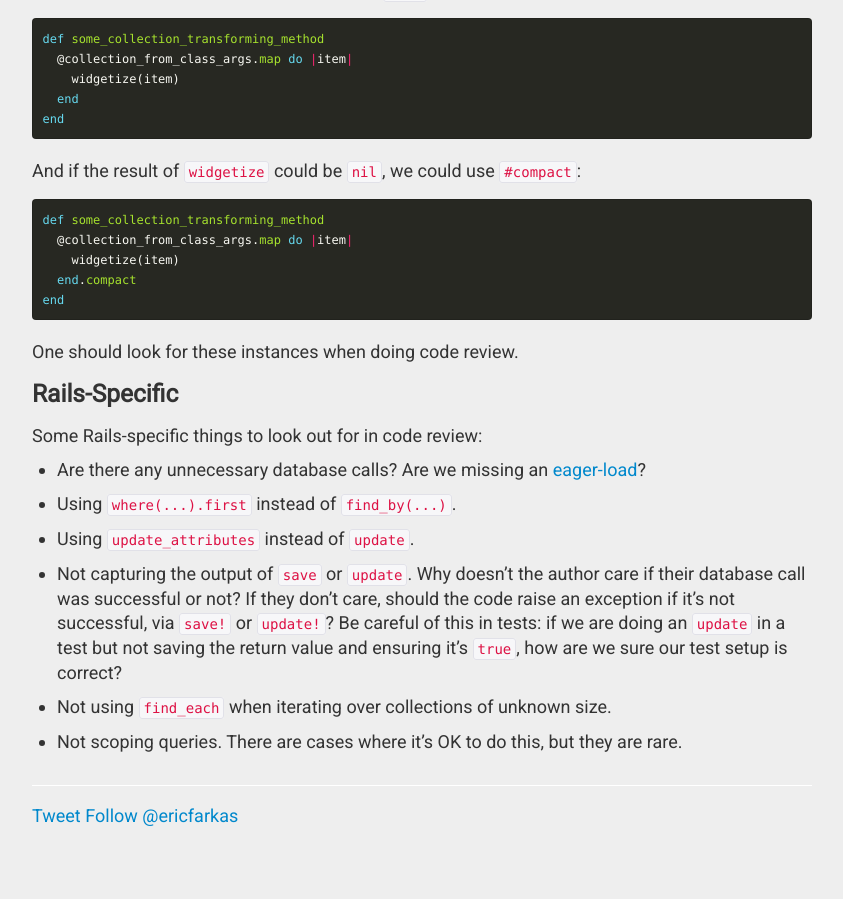
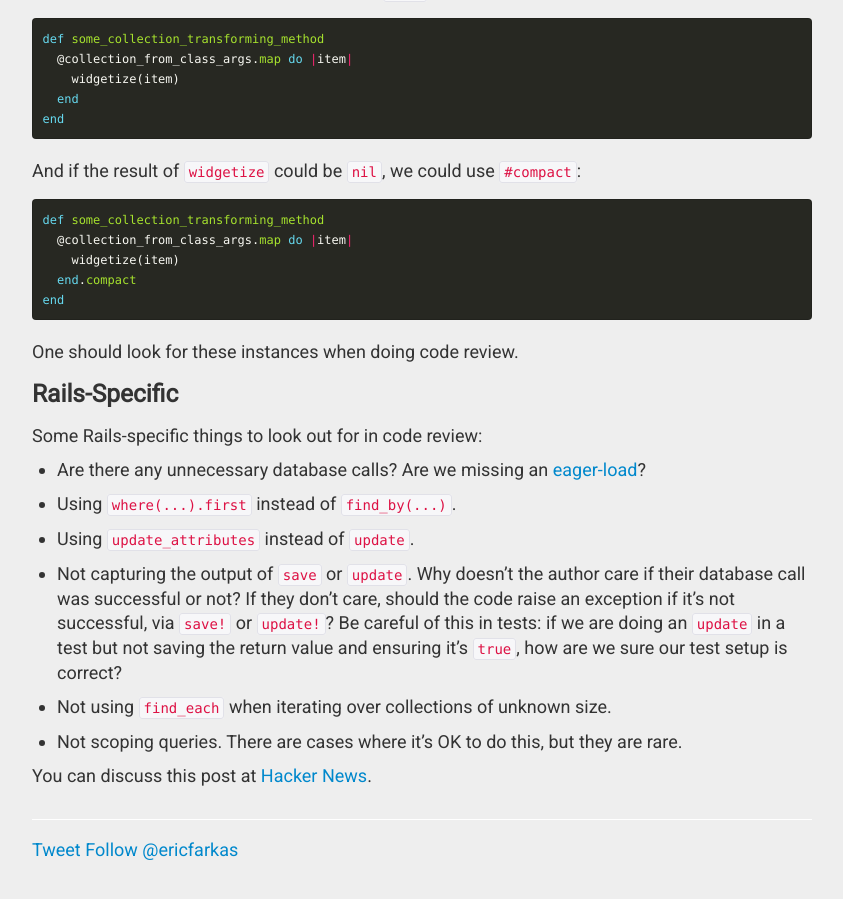
Before and after one commit to speric/speric.github.com, a Jekyll site: the page built from _posts/2020-01-09-questions-i-ask-during-code-review.md, in a window 1280 px wide and 900 px high, scrolled down 2512 px. Shown: the whole window, without its empty margins (218-1061 px from the left). Built offline with Jekyll 4.4.1, drawn with Linux system fonts in a browser that asks for light colours; some web fonts are replaced; comment, search, counter and statistics services are not loaded; before the commit the page ends 3378 px from its top, so only the background shows below that; some of the changed lines change nothing that is shown.

Commit message:
Add HN link

```diff
--- a/_posts/2020-01-09-questions-i-ask-during-code-review.md
+++ b/_posts/2020-01-09-questions-i-ask-during-code-review.md
@@ -3,6 +3,7 @@ layout: post
 title: "Questions I Ask During Code Review"
 header_img: "code-review.jpg"
 description: "What are some questions to ask when doing code review?"
+hn: "https://news.ycombinator.com/item?id=22011542"
 ---
 
 _The following is adapted from an internal writeup I did for my team on the topic of
```
